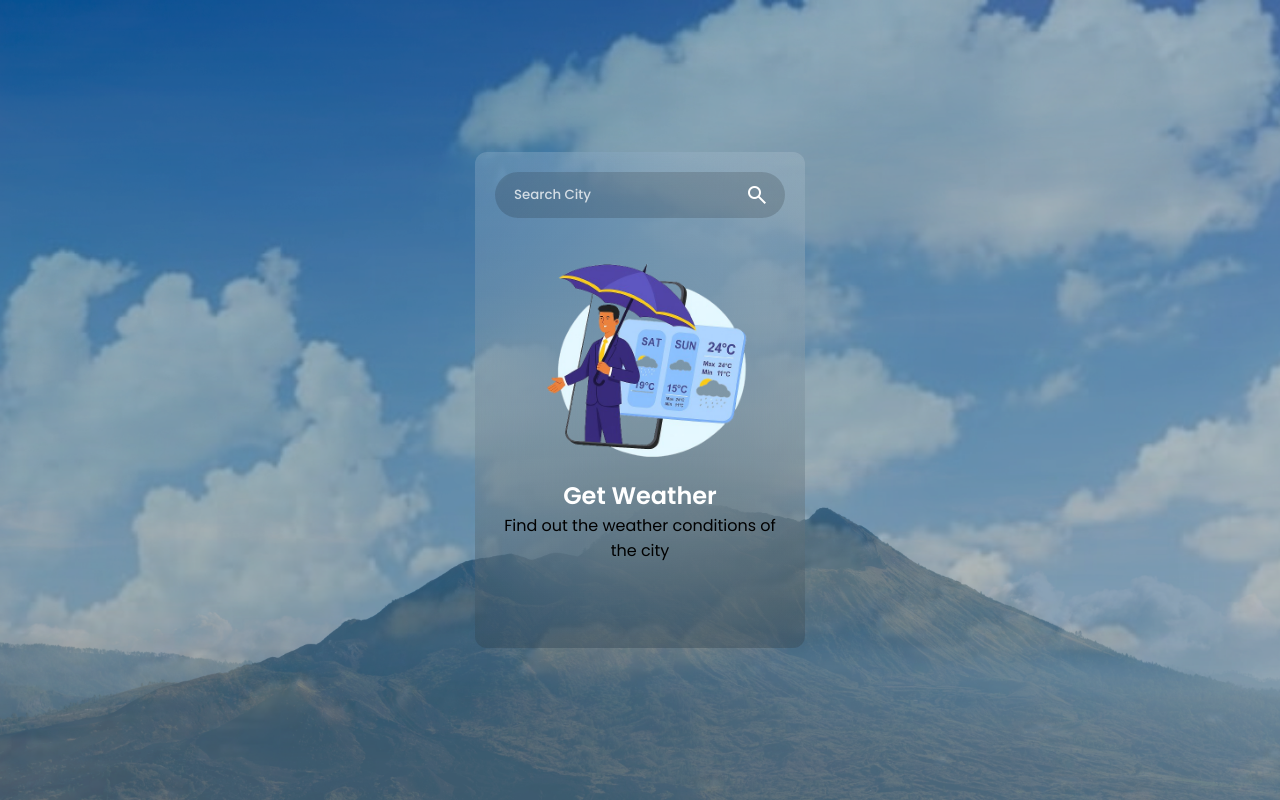
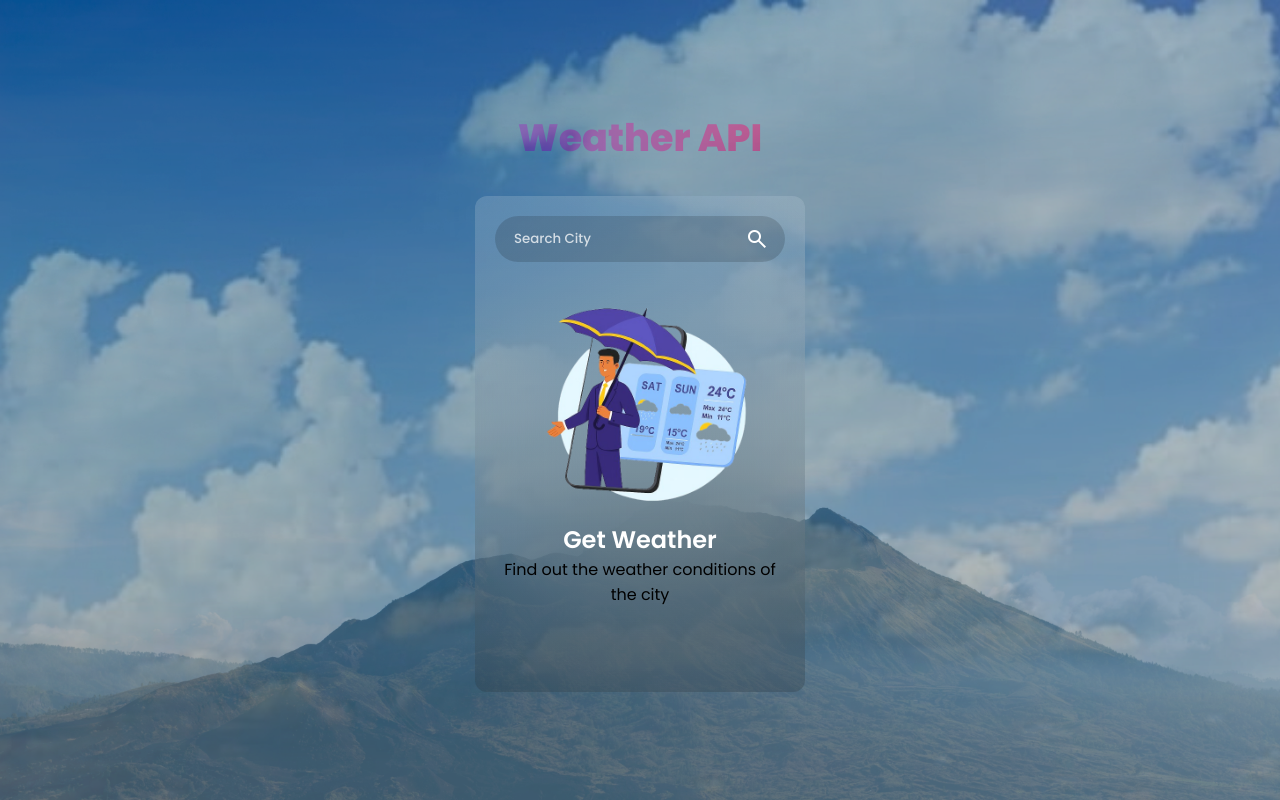
Before and after one commit to Dhinesh-cmd/Weather_Forecast, a plain HTML site: page index.html in a window 1280 px wide. Drawn offline with nearby package versions, Linux system fonts and the light colour scheme; a web font is replaced by a local one.

Commit message:
Updated site

```diff
--- a/index.html
+++ b/index.html
@@ -4,6 +4,9 @@
     <meta charset="UTF-8">
     <meta name="viewport" content="width=device-width, initial-scale=1.0">
     <title>⛅Weather Forecast</title>
+    <!-- Icon -->
+    <link rel="icon" type="image/png" sizes="128x128" href="Dhinesh_logo.png">
+
     <link rel="stylesheet" href="style.css">
     <!-- Google Icon -->
     <link rel="stylesheet" href="https://fonts.googleapis.com/css2?family=Material+Symbols+Outlined" />
@@ -17,6 +20,8 @@
 <!-- Cloud Animation Layers -->
 <div class="clouds"></div>
 <div class="clouds2"></div>
+
+<div class="heading">Weather API</div>
 
 <main class="main-container">
   <header class="input-container">
--- a/style.css
+++ b/style.css
@@ -21,21 +21,30 @@ body {
       background-size: cover;
       background-position: center;
       display: flex;
+      flex-direction: column;
       align-items: center;
       justify-content: center;
       /* opacity: 0.9; */
     }
+.heading{
+  margin-bottom: 30px;
+  font-size: 38px;
+  font-weight: 800;
+  background: linear-gradient(90deg, #8e2de2, #ff0080);
 
+  -webkit-background-clip: text;
+  -webkit-text-fill-color: transparent;
+}
     /* Cloud layers Starts */
     .clouds {
       position: absolute;
       top: 0;
       left: 0;
-      width: 1500%;
+      width: 15000%;
       height: 100%;
       background: url("clouds_running.jpg");
       background-size: contain;
-      animation: moveClouds 200s linear infinite;
+      animation: moveClouds 2000s linear infinite;
       /* backdrop-filter: blur(3px); */
       opacity: 0.4;
     }
```
Also changed, not shown: Dhinesh_logo.png (added).
